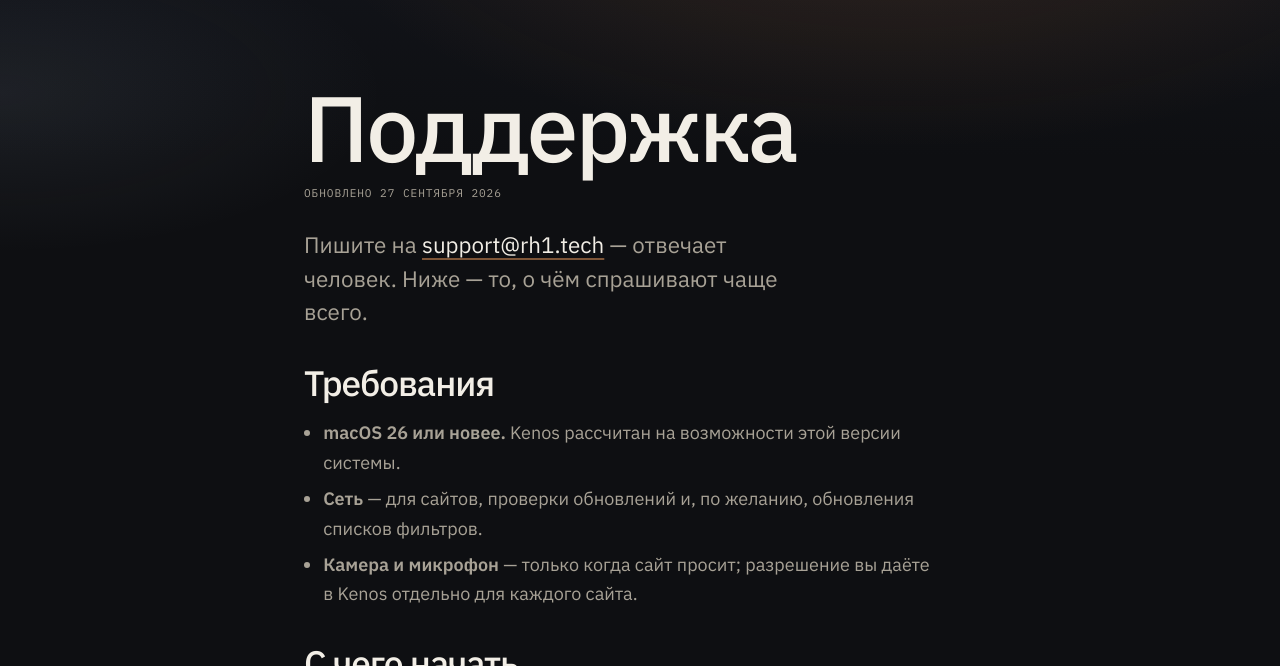
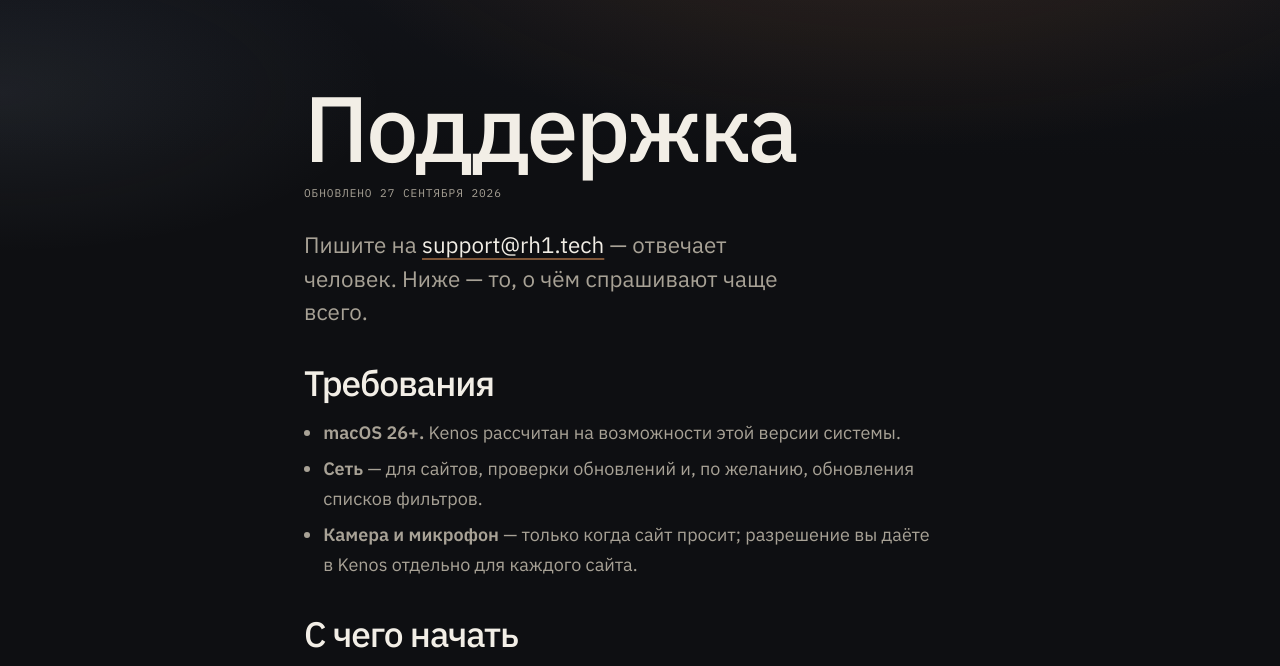
Before and after one commit to rh1tech/kenos, a plain HTML site: page site/ru/support/index.html in a window 1280 px wide. Shown: the part 67-733 px from the top of the page. Drawn offline with Linux system fonts and the light colour scheme.

Commit message:
Say macOS 26+ for the system requirement.

```diff
--- a/site/ru/support/index.html
+++ b/site/ru/support/index.html
@@ -57,7 +57,7 @@
 
     <h2>Требования</h2>
     <ul>
-      <li><strong>macOS 26 или новее.</strong> Kenos рассчитан на возможности этой версии системы.</li>
+      <li><strong>macOS 26+.</strong> Kenos рассчитан на возможности этой версии системы.</li>
       <li><strong>Сеть</strong> — для сайтов, проверки обновлений и, по желанию, обновления списков фильтров.</li>
       <li><strong>Камера и микрофон</strong> — только когда сайт просит; разрешение вы даёте в Kenos отдельно для каждого сайта.</li>
     </ul>
```
Also changed, not shown: site/support/index.html (+1 -1 lines), 1 other file.
